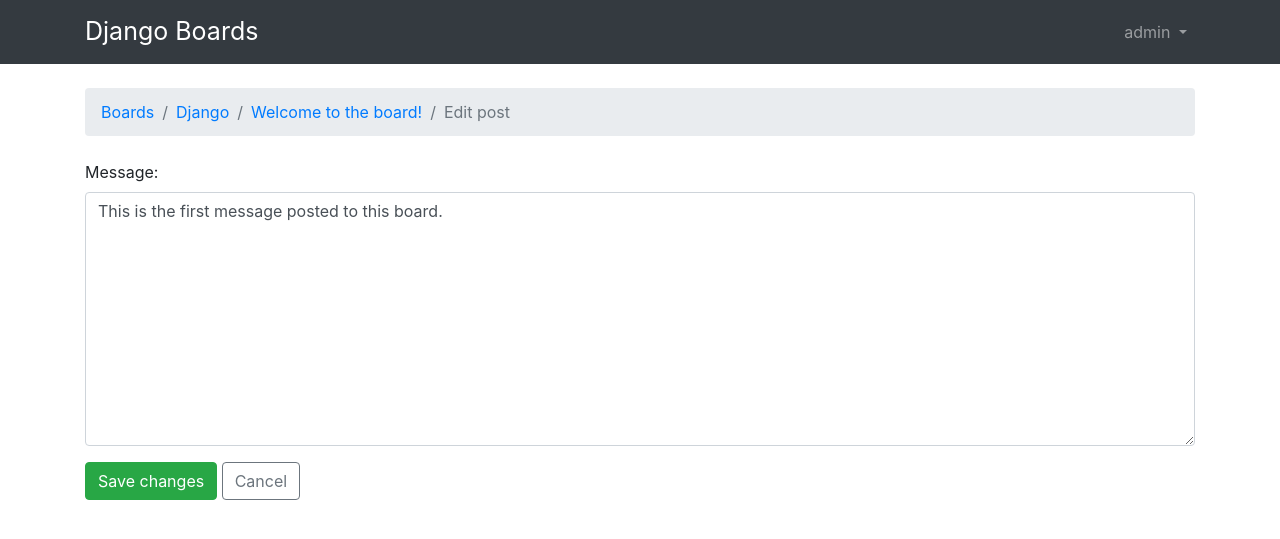
After one commit to dudent01/Django-forum, a Django app: page /boards/1/topics/1/posts/1/edit in a window 1280 px wide. The commit adds this page. Shown: the top 539 px of the page. Run offline with Django 3.2, Linux system fonts and the light colour scheme; a user stored in the database is signed in; data comes from the database, SQL or seed files in the repository; both versions use the stored data as it was after the commit; some libraries are stand-ins or nearby versions.

Commit message:
Editing posts enabled

```diff
--- a/boards/views.py
+++ b/boards/views.py
@@ -2,7 +2,10 @@ from django.shortcuts import render, redirect, get_object_or_404
 from django.http import HttpResponse
 from django.contrib.auth.models import User
 from django.contrib.auth.decorators import login_required
+from django.utils.decorators import method_decorator
 from django.db.models import Count
+from django.views.generic import UpdateView
+from django.utils import timezone
 
 from .models import Board, Topic, Post
 from .forms import NewTopicForm, PostForm
@@ -61,3 +64,23 @@ def reply_topic(request, pk, topic_pk):
     else:
         form = PostForm()
     return render(request, 'reply_topic.html', {'topic': topic, 'form': form})
+
+
+@method_decorator(login_required, name='dispatch')
+class PostUpdateView(UpdateView):
+    model = Post
+    fields = ('message', )
+    template_name = 'edit_post.html'
+    pk_url_kwarg = 'post_pk'
+    context_object_name = 'post'
+
+    def form_valid(self, form):
+        post = form.save(commit=False)
+        post.updated_by = self.request.user
+        post.updated_at = timezone.now()
+        post.save()
+        return redirect('topic_posts', pk=post.topic.board.pk, topic_pk=post.topic.pk)
+
+    def get_queryset(self):
+        queryset = super().get_queryset()
+        return queryset.filter(created_by=self.request.user)
--- a/myproject/urls.py
+++ b/myproject/urls.py
@@ -45,6 +45,7 @@ urlpatterns = [
 
     path('boards/<int:pk>/topics/<int:topic_pk>/', views.topic_posts, name='topic_posts'),
     path('boards/<int:pk>/topics/<int:topic_pk>/reply/', views.reply_topic, name='reply_topic'),
+    path('boards/<int:pk>/topics/<int:topic_pk>/posts/<int:post_pk>/edit', views.PostUpdateView.as_view(), name='edit_post'),
 
     path('admin/', admin.site.urls),
 ]
--- /dev/null
+++ b/templates/edit_post.html
@@ -0,0 +1,19 @@
+{% extends 'base.html' %}
+
+{% block title %}Edit post{% endblock %}
+
+{% block breadcrumb %}
+  <li class="breadcrumb-item"><a href="{% url 'home' %}">Boards</a></li>
+  <li class="breadcrumb-item"><a href="{% url 'board_topics' post.topic.board.pk %}">{{ post.topic.board.name }}</a></li>
+  <li class="breadcrumb-item"><a href="{% url 'topic_posts' post.topic.board.pk post.topic.pk %}">{{ post.topic.subject }}</a></li>
+  <li class="breadcrumb-item active">Edit post</li>
+{% endblock %}
+
+{% block content %}
+  <form method="post" class="mb-4" novalidate>
+    {% csrf_token %}
+    {% include 'includes/form.html' %}
+    <button type="submit" class="btn btn-success">Save changes</button>
+    <a href="{% url 'topic_posts' post.topic.board.pk post.topic.pk %}" class="btn btn-outline-secondary" role="button">Cancel</a>
+  </form>
+{% endblock %}
--- a/templates/topic_posts.html
+++ b/templates/topic_posts.html
@@ -39,7 +39,7 @@
             {{ post.message }}
             {% if post.created_by == user %}
               <div class="mt-3">
-                <a href="#" class="btn btn-primary btn-sm" role="button">Edit</a>
+                <a href="{% url 'edit_post' post.topic.board.pk post.topic.pk post.pk %}" class="btn btn-primary btn-sm" role="button">Edit</a>
               </div>
             {% endif %}
           </div>
```
Also changed, not shown: boards/tests/test_view_edit_post.py (added, +116 -0 lines), db.sqlite3.
